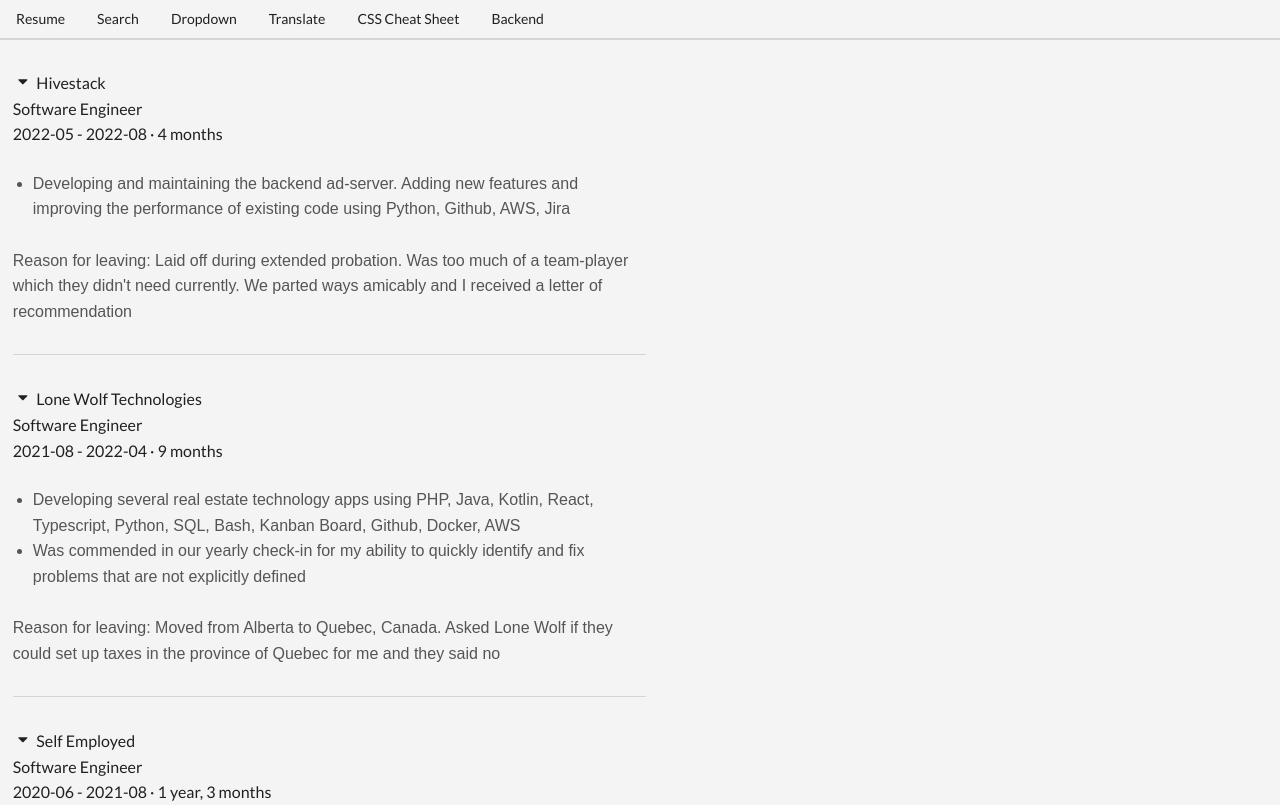
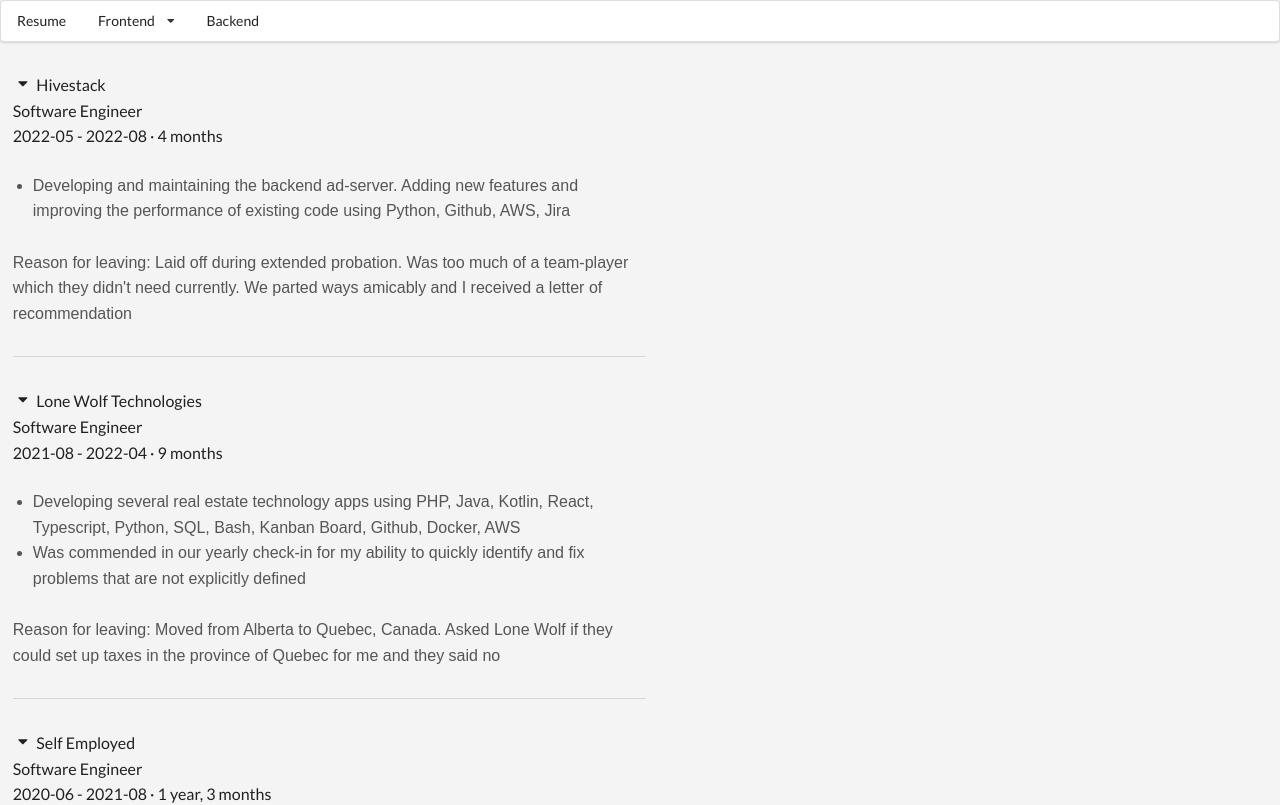
Before and after one commit to johnmiko/portfolio_frontend, a React (Create React App) app: page / in a window 1280 px wide. Shown: the top 805 px of the page. Built offline with nearby package versions, Linux system fonts and the light colour scheme.

Commit message:
make dropdown menu for frontend stuff

```diff
--- a/src/components/Header.js
+++ b/src/components/Header.js
@@ -1,12 +1,33 @@
-import React from 'react';
+import React, { useState } from 'react';
 import Link from './Link';
 
 const Header = () => {
+  const [visible, setVisible] = useState('hidden');
+  const toggleDropdownMenu = () => {
+    if (visible === 'visible'){
+      setVisible('hidden');
+    }
+    else {
+      setVisible('visible');
+    }
+  };
+
   return (
-    <div className="ui secondary pointing menu">
+    // <div className="ui secondary pointing menu">
+    <div className="ui borderless menu">
       <Link href="/" className="item">
         Resume
       </Link>
+  <div
+    className={`ui dropdown item`}
+    onMouseEnter ={() => toggleDropdownMenu()}
+    onMouseLeave ={() => toggleDropdownMenu()}
+  >
+    Frontend
+    <i class="dropdown icon"></i>
+    <div
+      className={`menu transition ${visible}`}
+    >
       <Link href="/list" className="item">
         Search
       </Link>
@@ -19,6 +40,8 @@
       <Link href="/css-cheat-sheet" className="item">
         CSS Cheat Sheet
       </Link>
+      </div>
+    </div>
       <Link href="/backend" className="item">
         Backend
       </Link>
--- a/src/components/Resume.js
+++ b/src/components/Resume.js
@@ -125,7 +125,6 @@
 
 const Resume = () => {
   const CreateSection = (item, index) => {
-    // debugger;
     const [active, setActiveIndex] = useState('active');
     function join(t, a, s) {
       function format(m) {
```
